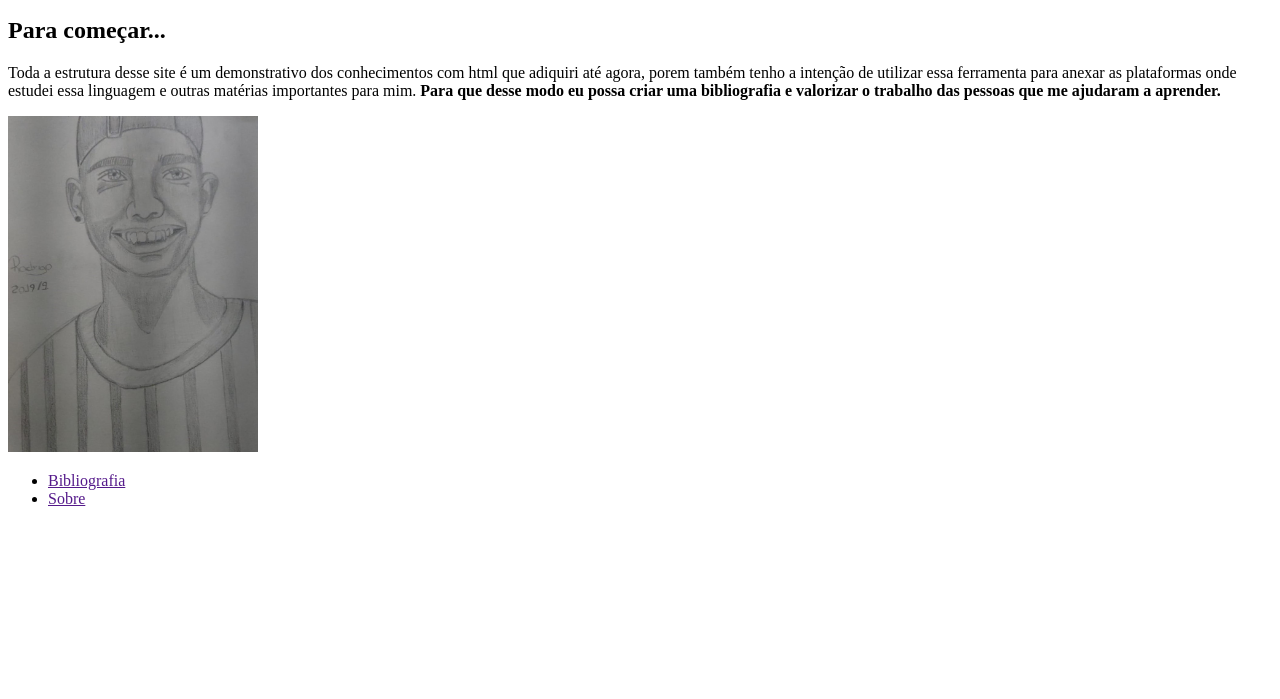
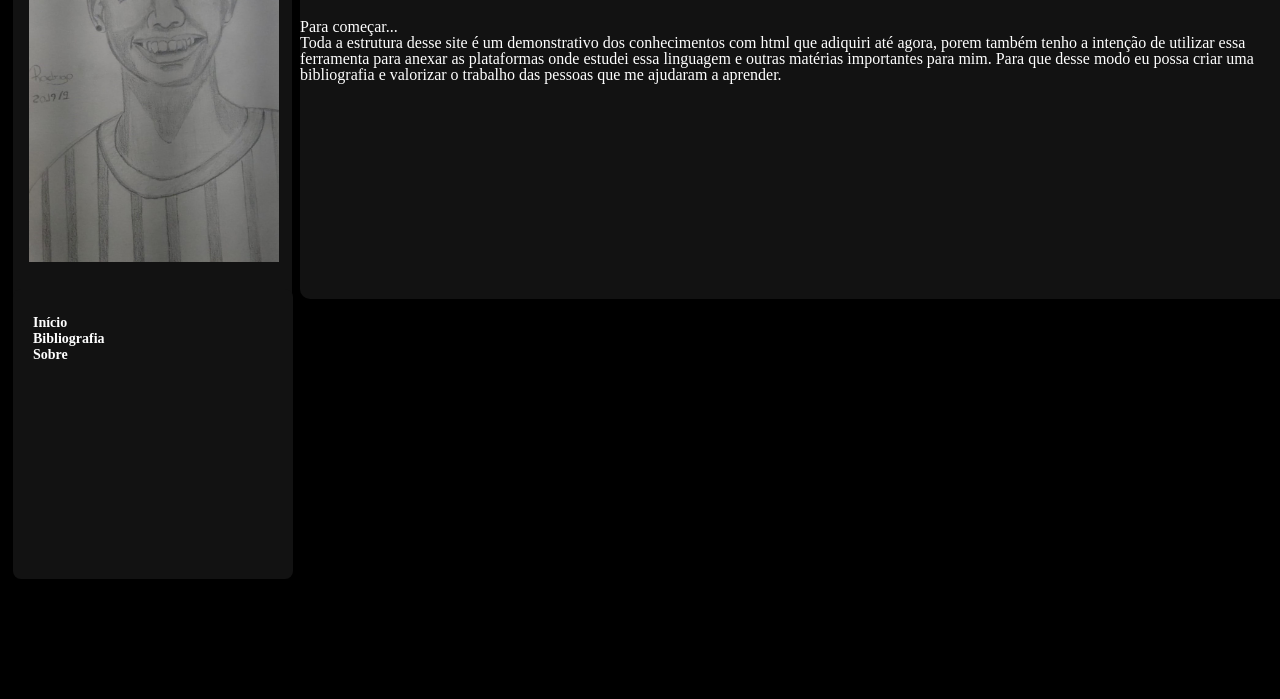
Before and after one commit to IanPereiradosSantos/Projetos, a plain HTML site: page Portfolio/index.html in a window 1280 px wide. Shown: the part 101-800 px from the top of the page. Drawn offline with Linux system fonts and the light colour scheme.

Commit message:
Portfolio
Atualizações portfolio

```diff
--- a/Portfolio/index.html
+++ b/Portfolio/index.html
@@ -6,20 +6,41 @@
     <meta name="author" content="Ian Pereira dos Santos">
     <meta charset="UTF-8">
     <title>Portfolio Ian Pereira</title>
-</head>
+    <link rel="stylesheet" href="reset.css">
+    <link rel="stylesheet" href="styles.css">
+    </head>
 <body>
     <header>
+        <div class="nome">
     <h1>Ian Pereira</h1>
+        </div>
+        <div class="introdução">
     <p>Esse portfolio tem a finalidade de apresentar meus conhecimentos com relação a linguagem de marcação de hiper texto.</p>
+        </div>
     </header>
     <main>
+        <div class="apresentação">
     <h2>Para começar...</h2>
     <p>Toda a estrutura desse site é um demonstrativo dos conhecimentos com html que adiquiri até agora, porem também tenho a intenção de utilizar essa ferramenta para anexar as plataformas onde estudei essa linguagem e outras matérias importantes para mim. <strong>Para que desse modo eu possa criar uma bibliografia e valorizar o trabalho das pessoas que me ajudaram a aprender.</strong></p>
-    <img src="imagens/Retrato Rodrigo.jpg" alt="Retrato do rosto de Ian Pereira feito a mão por Rodrigo José." width="250">
+        </div>
+        <div class="Retrato">
+        <nav class="Retrato">
+            <a href="">
+    <img src="imagens/Retrato Rodrigo.jpg" alt="Retrato do rosto de Ian Pereira feito a mão por Rodrigo José." width="250px">
+            </a>
+        </div>
+        </nav>
+        <br>
+
+            <div class="navigation">
+                <nav class="sidebar_navigation">
     <ul>
+        <li><a href="">Início</a></li>
         <li><a href="">Bibliografia</a></li>
         <li><a href="">Sobre</a></li>
     </ul>
+                </nav>
+            </div>
     </main>
     <footer>
 
--- /dev/null
+++ b/Portfolio/reset.css
@@ -0,0 +1,48 @@
+/* http://meyerweb.com/eric/tools/css/reset/
+   v2.0 | 20110126
+   License: none (public domain)
+*/
+
+html, body, div, span, applet, object, iframe,
+h1, h2, h3, h4, h5, h6, p, blockquote, pre,
+a, abbr, acronym, address, big, cite, code,
+del, dfn, em, img, ins, kbd, q, s, samp,
+small, strike, strong, sub, sup, tt, var,
+b, u, i, center,
+dl, dt, dd, ol, ul, li,
+fieldset, form, label, legend,
+table, caption, tbody, tfoot, thead, tr, th, td,
+article, aside, canvas, details, embed,
+figure, figcaption, footer, header, hgroup,
+menu, nav, output, ruby, section, summary,
+time, mark, audio, video {
+	margin: 0;
+	padding: 0;
+	border: 0;
+	font-size: 100%;
+	font: inherit;
+	vertical-align: baseline;
+}
+/* HTML5 display-role reset for older browsers */
+article, aside, details, figcaption, figure,
+footer, header, hgroup, menu, nav, section {
+	display: block;
+}
+body {
+	line-height: 1;
+}
+ol, ul {
+	list-style: none;
+}
+blockquote, q {
+	quotes: none;
+}
+blockquote:before, blockquote:after,
+q:before, q:after {
+	content: '';
+	content: none;
+}
+table {
+	border-collapse: collapse;
+	border-spacing: 0;
+}
--- /dev/null
+++ b/Portfolio/styles.css
@@ -0,0 +1,64 @@
+body {background-color: black;}
+header {color: white;}
+main {color: white;}
+footer {color: white;}
+.Retrato {
+    position: fixed;
+    top: 10px;
+    left: 13px;
+    bottom: 220px;
+    padding: 10px;
+    width: 263px;
+    background-color: #121212;
+    border-radius: 10px;
+    padding: 16px 0 0 16px;
+}
+.navigation {
+    position: fixed;
+    top: 390px;
+    left: 13px;
+    bottom: 120px;
+    width: 260px;
+    background-color: #121212;
+    border-radius: 8px;
+    padding: 25px 0 0 20px;
+}
+.navigation nav ul li a {
+    color: white;
+    text-decoration: none;
+    font-weight: 600;
+    font-size: 14px;
+}
+.nome {
+    background-color: #121212;
+    border-radius: 10px;
+    bottom: 550px;
+    position: fixed;
+    top: 10px;
+    left: 300px;
+    text-decoration: none;
+    font-weight: 600;
+    font-size: 24px;
+    width: 130px;
+}
+.introdução {
+    background-color: #121212;
+    border-radius: 10px;
+    bottom: 510px;
+    position: fixed;
+    top: 60px;
+    left: 300px;
+    text-decoration: none;
+    font-weight: 600;
+    font-size: 18px;
+    width: 1000px;
+    }
+.apresentação {
+    background-color: #121212;
+    border-radius: 10px;
+    bottom: 400px;
+    position: fixed;
+    top: 120px;
+    left: 300px;
+    width: 1000px;
+}
```
Also changed, not shown: Portfolio/script.js (added).
